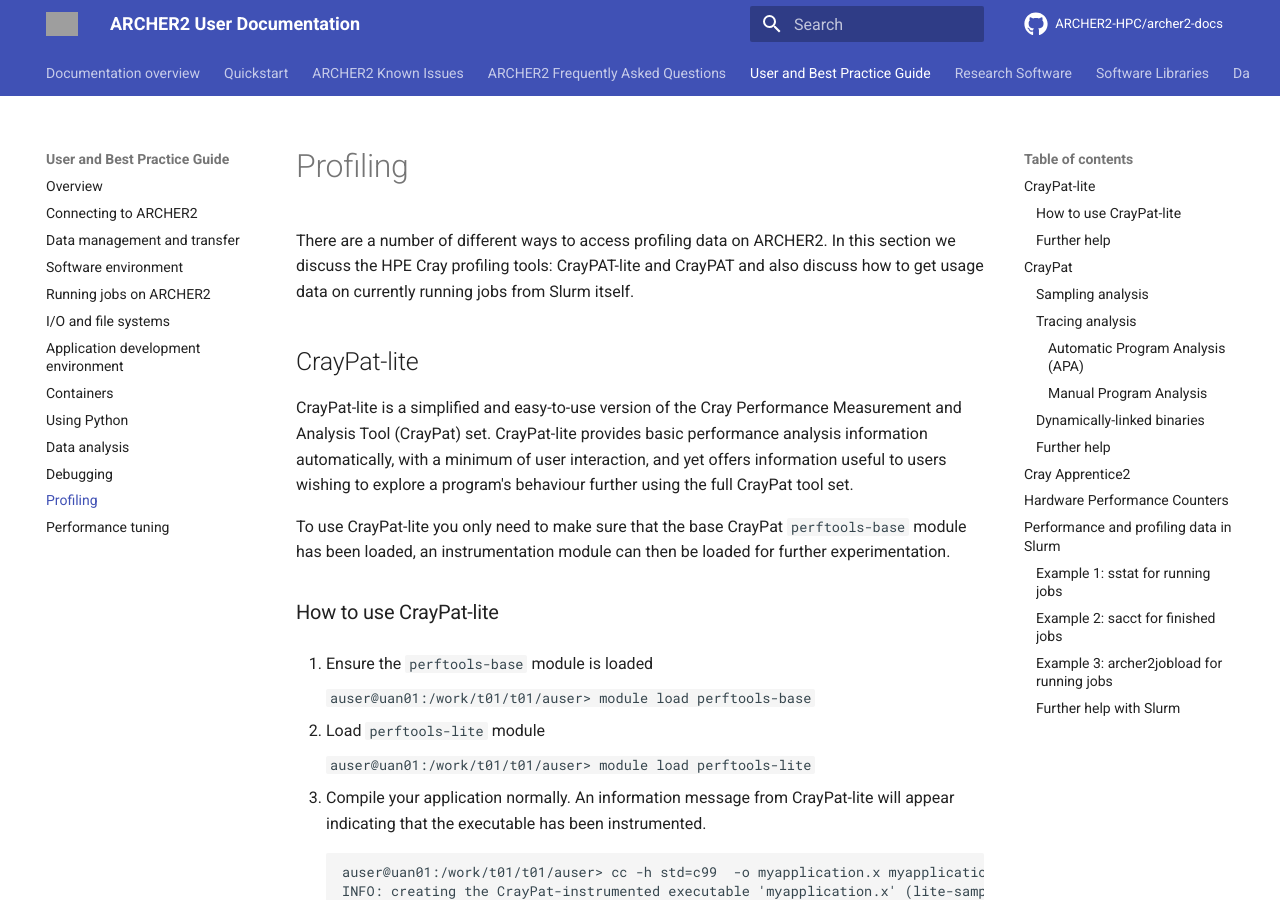
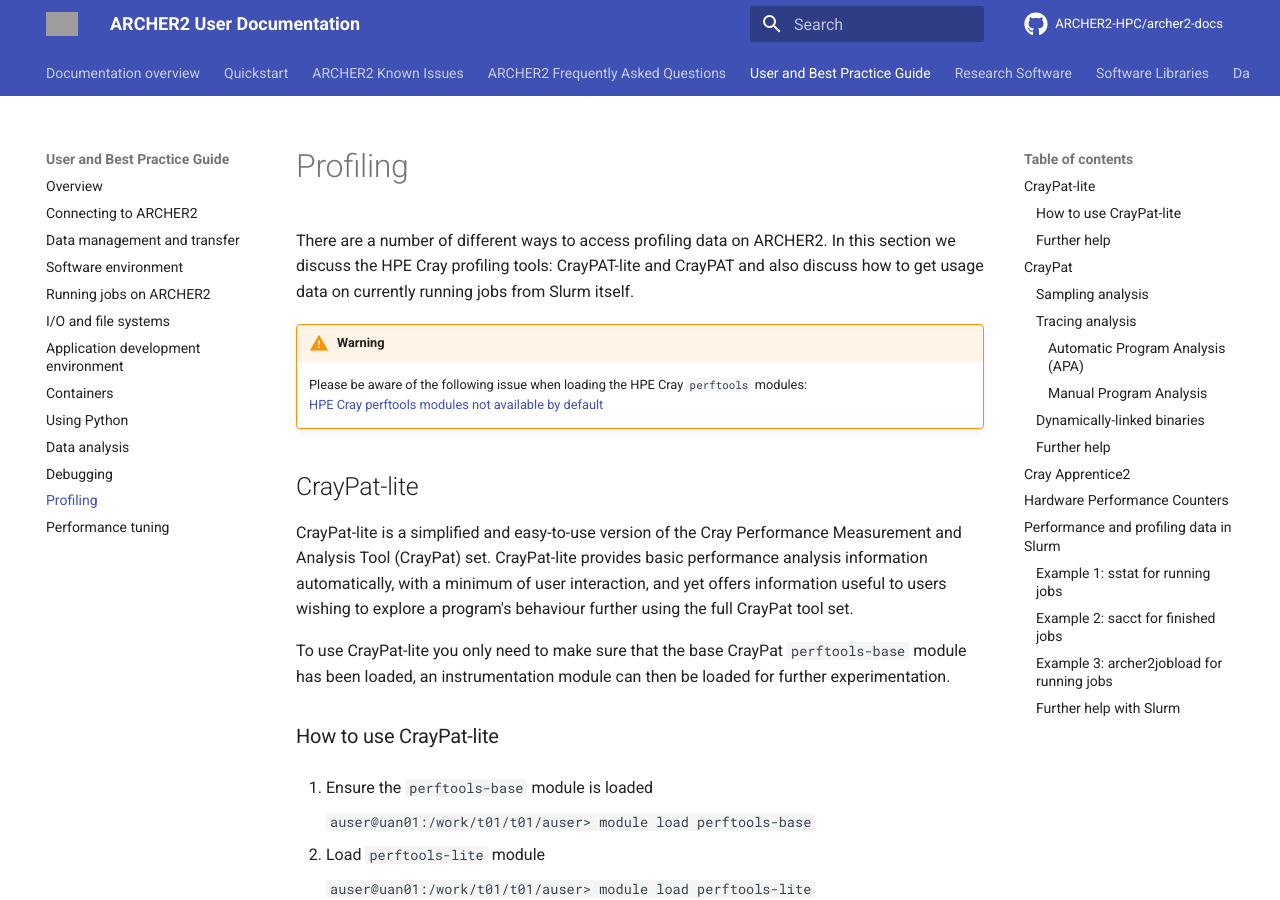
Before and after one commit to ARCHER2-HPC/archer2-docs, an MkDocs documentation site: the page built from docs/user-guide/profile.md, in a window 1280 px wide and 900 px high. Built offline with MkDocs 1.6.1 and Material for MkDocs 9.7.7, drawn with Linux system fonts in a browser that asks for light colours; comment, search, counter and statistics services are not loaded; grey boxes are pictures that could not be loaded.

Commit message:
Add warning on Profiling section
Link added to the Known Issues section of the ARCHER2 docs.

```diff
--- a/docs/user-guide/profile.md
+++ b/docs/user-guide/profile.md
@@ -4,6 +4,10 @@
 ARCHER2. In this section we discuss the HPE Cray profiling tools:
 CrayPAT-lite and CrayPAT and also discuss how to get usage data
 on currently running jobs from Slurm itself.
+
+!!! warning
+    Please be aware of the following issue when loading the HPE Cray `perftools` modules:
+    [HPE Cray perftools modules not available by default](../known-issues/index.md#hpe-cray-perftools-modules-not-available-by-default-added-2021-04-27)
 
 ## CrayPat-lite
 
```
